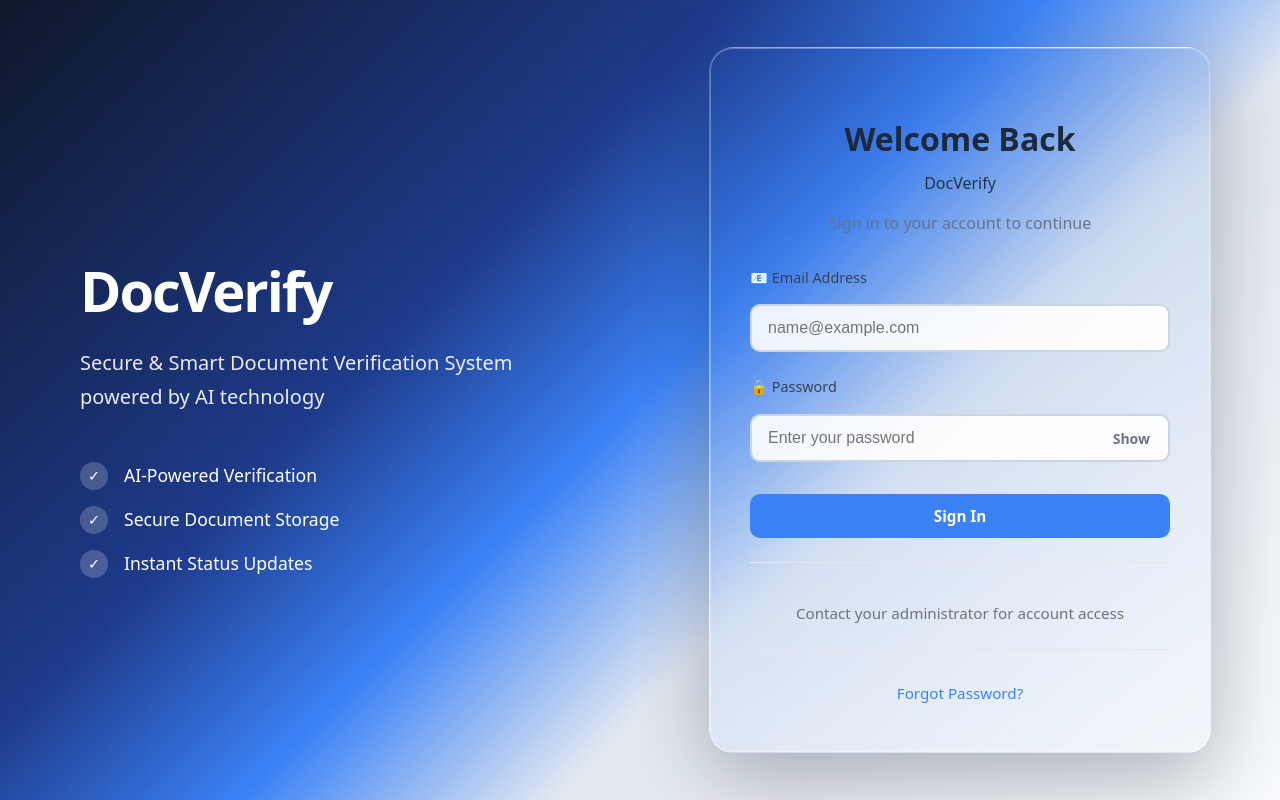
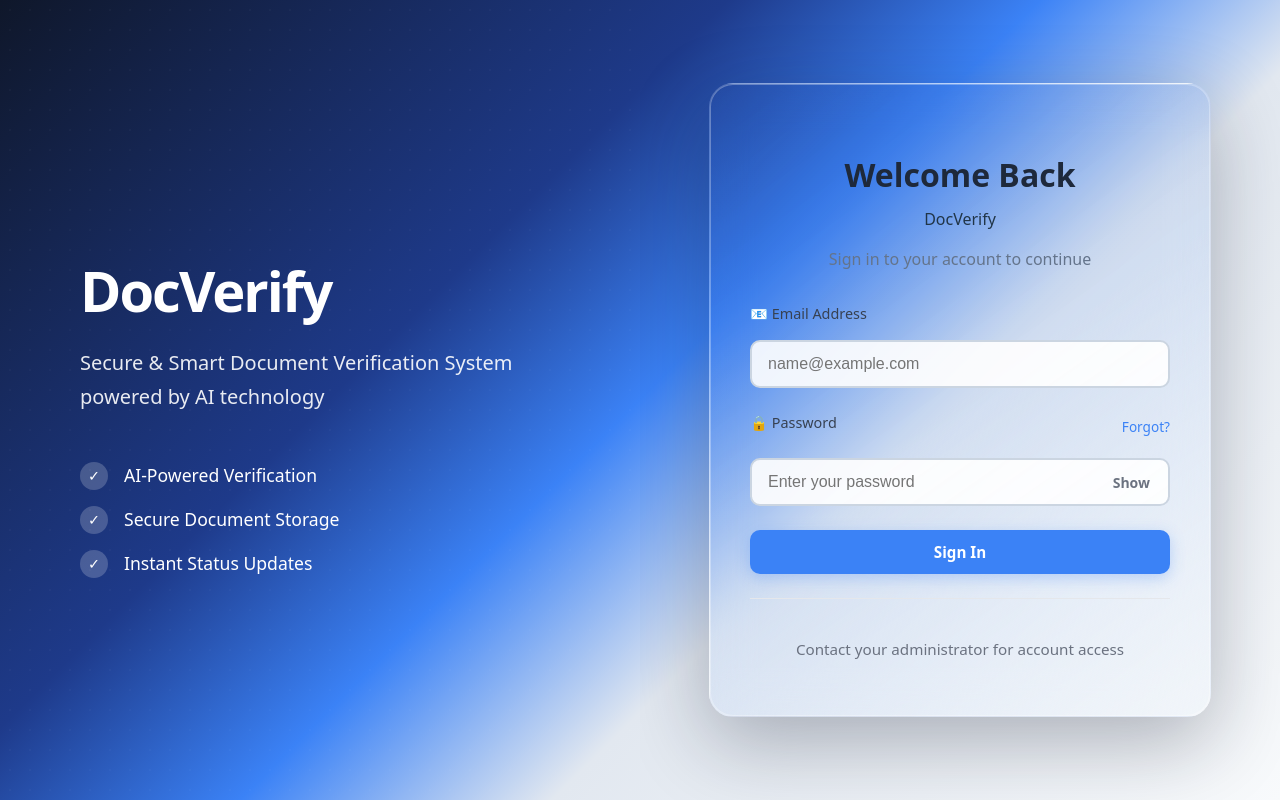
Before and after one commit to Dhiruu021/Docverify, a React (Vite) app in the folder frontend/: page / in a window 1280 px wide. Built offline with nearby package versions, Linux system fonts and the light colour scheme; no server answers.

Commit message:
Update login UI - glassy button, compact padding, forgot link inline

```diff
--- a/frontend/src/pages/Login.css
+++ b/frontend/src/pages/Login.css
@@ -201,7 +201,7 @@
 
 .btn-primary {
   width: 100%;
-  padding: 1rem;
+  padding: 0.875rem 1.5rem;
   background: linear-gradient(135deg, #3b82f6 0%, #2563eb 100%);
   color: white;
   border: none;
@@ -214,12 +214,23 @@
   align-items: center;
   justify-content: center;
   gap: 0.5rem;
-  margin-top: 0.5rem;
 }
 
 .btn-primary:hover:not(:disabled) {
   transform: translateY(-2px);
   box-shadow: 0 10px 30px rgba(59, 130, 246, 0.4);
+}
+
+.btn-glass {
+  background: linear-gradient(135deg, rgba(59, 130, 246, 0.9) 0%, rgba(37, 99, 235, 0.9) 100%);
+  backdrop-filter: blur(10px);
+  border: 1px solid rgba(255, 255, 255, 0.3);
+  box-shadow: 0 4px 15px rgba(59, 130, 246, 0.3);
+}
+
+.btn-glass:hover:not(:disabled) {
+  background: linear-gradient(135deg, rgba(59, 130, 246, 1) 0%, rgba(37, 99, 235, 1) 100%);
+  box-shadow: 0 8px 25px rgba(59, 130, 246, 0.5);
 }
 
 .btn-primary:disabled {
@@ -258,6 +269,29 @@
 }
 
 .auth-footer a:hover {
+  text-decoration: underline;
+}
+
+.password-label-row {
+  display: flex;
+  align-items: center;
+  justify-content: space-between;
+  margin-bottom: 0.5rem;
+}
+
+.forgot-link-inline {
+  background: none;
+  border: none;
+  color: #3b82f6;
+  font-size: 0.85rem;
+  font-weight: 500;
+  cursor: pointer;
+  transition: color 0.2s ease;
+  padding: 0;
+}
+
+.forgot-link-inline:hover {
+  color: #2563eb;
   text-decoration: underline;
 }
 
--- a/frontend/src/pages/Login.jsx
+++ b/frontend/src/pages/Login.jsx
@@ -105,7 +105,15 @@ function Login() {
               </div>
 
               <div className="form-group">
+                <div className="password-label-row">
                   <label>🔒 Password</label>
+                  <button
+                    className="forgot-link-inline"
+                    onClick={() => setShowForgot(!showForgot)}
+                  >
+                    Forgot?
+                  </button>
+                </div>
                 <div className="input-wrapper">
                   <input
                     type={showPass ? "text" : "password"}
@@ -124,7 +132,7 @@ function Login() {
                 </div>
               </div>
 
-              <button type="submit" className="btn-primary" disabled={loading}>
+              <button type="submit" className="btn-primary btn-glass" disabled={loading}>
                 {loading ? (
                   <span className="spinner"></span>
                 ) : (
@@ -137,15 +145,15 @@ function Login() {
               <p>Contact your administrator for account access</p>
             </div>
 
+            {showForgot && (
               <div className="forgot-password-section">
                 <button
                   className="forgot-link"
-                onClick={() => setShowForgot(!showForgot)}
+                  onClick={() => setShowForgot(false)}
                 >
-                {showForgot ? "← Back to Login" : "Forgot Password?"}
+                  ← Back to Login
                 </button>
 
-              {showForgot && (
                 <form onSubmit={handleForgotSubmit} className="forgot-form">
                   <div className="form-group">
                     <label>📧 Enter your email</label>
@@ -157,13 +165,13 @@ function Login() {
                       required
                     />
                   </div>
-                  <button type="submit" className="btn-primary" disabled={forgotLoading}>
+                  <button type="submit" className="btn-primary btn-glass" disabled={forgotLoading}>
                     {forgotLoading ? "Sending..." : "Send Reset Link"}
                   </button>
                   {forgotMessage && <p className="forgot-message">{forgotMessage}</p>}
                 </form>
+              </div>
             )}
-            </div>
           </div>
         </div>
       </div>
```
Lines whose indentation alone changed are shown as unchanged.
